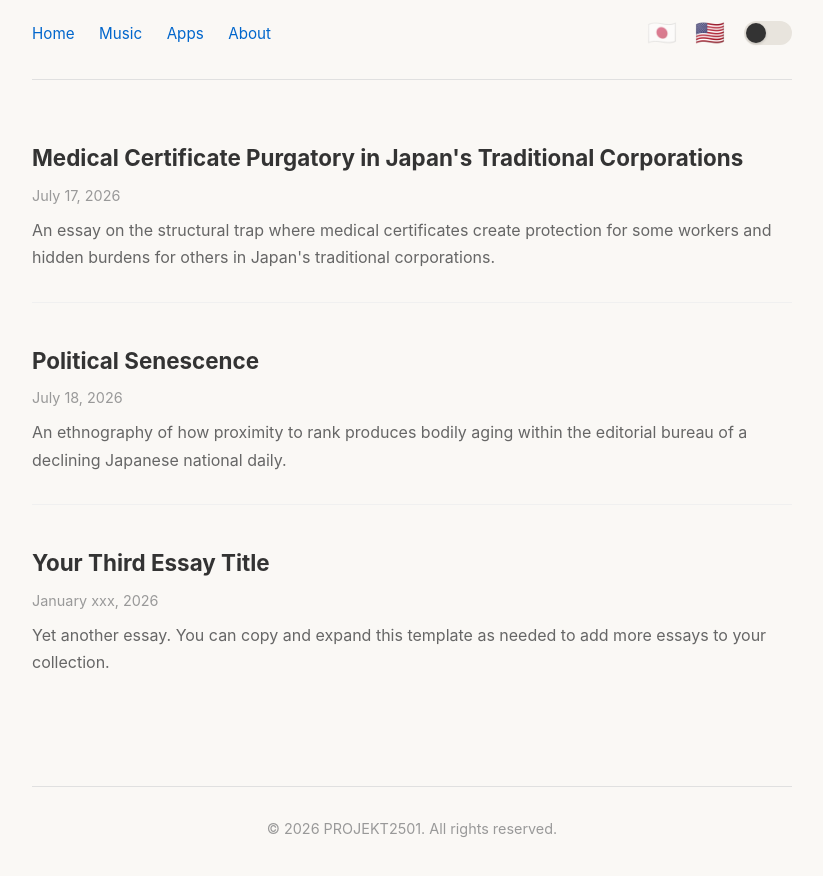
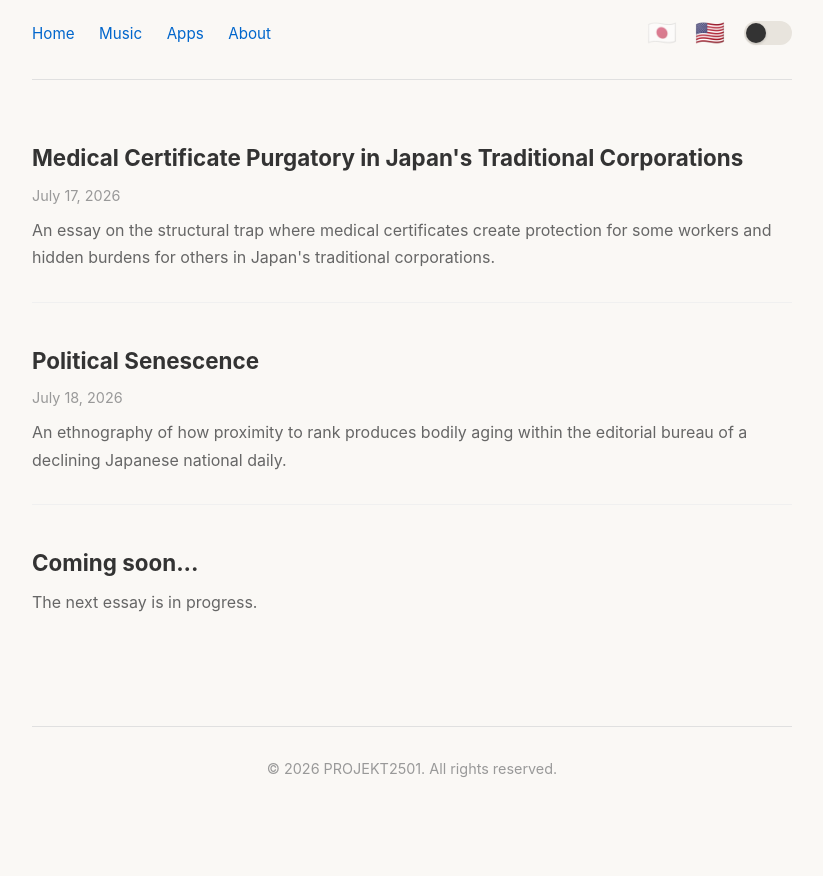
Before and after one commit to dasprojekt2501/dasprojekt2501.github.io, a plain HTML site: page index.html in a window 1280 px wide. Shown: the part 152-1028 px from the top of the page, without its empty margins (228-1051 px from the left). After the commit the page ends 992 px from the top, so only its background shows below. Drawn offline with Linux system fonts and the light colour scheme.

Commit message:
Replace third essay placeholder

```diff
--- a/index.html
+++ b/index.html
@@ -310,13 +310,8 @@
             </article>
 
             <article class="essay-item">
-                <h2 class="essay-title">
-                    <a href="essays/essay3.html">Your Third Essay Title</a>
-                </h2>
-                <div class="essay-date">January xxx, 2026</div>
-                <p class="essay-excerpt">
-                    Yet another essay. You can copy and expand this template as needed to add more essays to your collection.
-                </p>
+                <h2 class="essay-title">Coming soon...</h2>
+                <p class="essay-excerpt" id="thirdEssayExcerpt">The next essay is in progress.</p>
             </article>
         </main>
 
@@ -351,7 +346,8 @@
                 secondEssayTitle: '政治的老化',
                 secondEssayHref: 'essays/seijiteki-roka.html',
                 secondEssayDate: '2026年7月18日',
-                secondEssayExcerpt: '衰退期にある日本の全国紙編集局で、地位への接近が老いを生む「政治的老化」の構造を描く民族誌。'
+                secondEssayExcerpt: '衰退期にある日本の全国紙編集局で、地位への接近が老いを生む「政治的老化」の構造を描く民族誌。',
+                thirdEssayExcerpt: '次のエッセイを準備中です。'
             },
             en: {
                 subtitle: 'Essays and Notes',
@@ -363,7 +359,8 @@
                 secondEssayTitle: 'Political Senescence',
                 secondEssayHref: 'essays/seijiteki-roka-en.html',
                 secondEssayDate: 'July 18, 2026',
-                secondEssayExcerpt: 'An ethnography of how proximity to rank produces bodily aging within the editorial bureau of a declining Japanese national daily.'
+                secondEssayExcerpt: 'An ethnography of how proximity to rank produces bodily aging within the editorial bureau of a declining Japanese national daily.',
+                thirdEssayExcerpt: 'The next essay is in progress.'
             }
         };
 
@@ -384,6 +381,7 @@
             document.getElementById('secondEssayLink').href = content.secondEssayHref;
             document.getElementById('secondEssayDate').textContent = content.secondEssayDate;
             document.getElementById('secondEssayExcerpt').textContent = content.secondEssayExcerpt;
+            document.getElementById('thirdEssayExcerpt').textContent = content.thirdEssayExcerpt;
 
             document.getElementById('jaButton').classList.toggle('active', selectedLanguage === 'ja');
             document.getElementById('enButton').classList.toggle('active', selectedLanguage === 'en');
```
